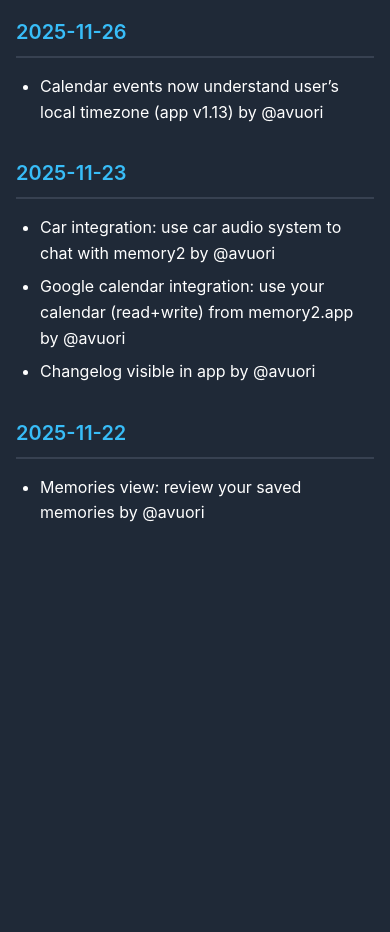
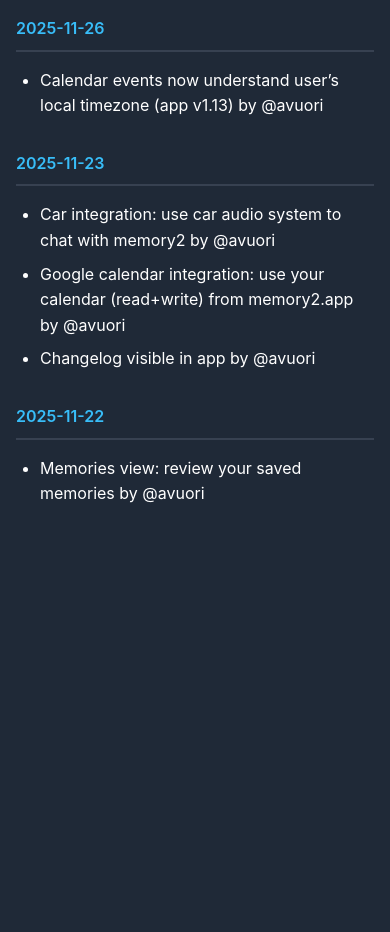
Before and after one commit to memory2-app/changelog, a Jekyll site: the page built from index.md, in a window 390 px wide. Built offline with Jekyll 4.4.1, drawn with Linux system fonts in a browser that asks for light colours.

Commit message:
Smaller h1

```diff
--- a/assets/css/style.css
+++ b/assets/css/style.css
@@ -34,7 +34,7 @@ body {
 /* Headings */
 h1 {
   color: var(--memory2-cyan);
-  font-size: 1.3rem;
+  font-size: 1.0rem;
   font-weight: 600;
   margin-top: 2rem;
   margin-bottom: 1rem;
@@ -48,7 +48,7 @@ h1:first-of-type {
 
 h2 {
   color: var(--memory2-cyan);
-  font-size: 1.5rem;
+  font-size: 1rem;
   font-weight: 600;
   margin-top: 1.5rem;
   margin-bottom: 0.75rem;
@@ -56,7 +56,7 @@ h2 {
 
 h3 {
   color: var(--memory2-blue);
-  font-size: 1.25rem;
+  font-size: 1rem;
   font-weight: 600;
   margin-top: 1.25rem;
   margin-bottom: 0.5rem;
@@ -182,10 +182,10 @@ tr:hover {
   }
 
   h1 {
-    font-size: 1.25rem;
+    font-size: 1rem;
   }
 
   h2 {
-    font-size: 1.25rem;
+    font-size: 1rem;
   }
 }
```
